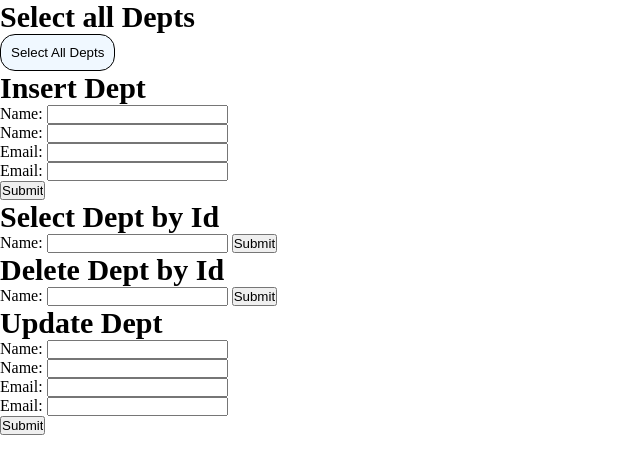
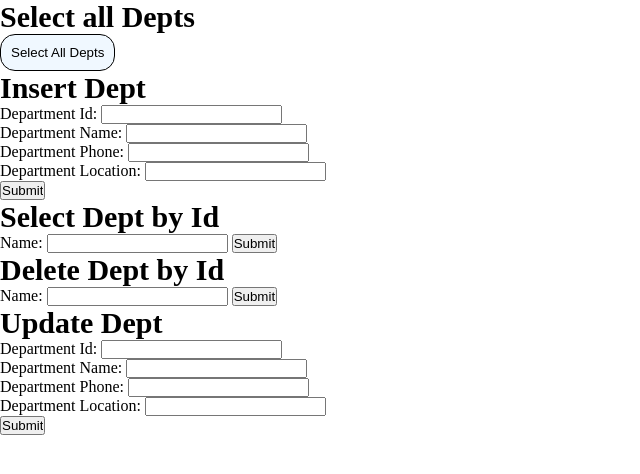
Before and after one commit to luismolinuevo/schoolmanagement, a plain HTML site: page client/index.html in a window 1280 px wide. Shown: the whole page, without its empty margins (0-640 px from the left). Drawn offline with Linux system fonts and the light colour scheme.

Commit message:
update function working, updated some labels

```diff
--- a/client/index.html
+++ b/client/index.html
@@ -17,16 +17,16 @@
     <section>
         <h1>Insert Dept</h1>
         <form id="insertForm">
-            <label for="DeptId">Name:</label>
+            <label for="DeptId">Department Id:</label>
             <input type="text" id="DeptId" name="DeptId"><br/>
 
-            <label for="DeptName">Name:</label>
+            <label for="DeptName">Department Name:</label>
             <input type="text" id="DeptName" name="DeptName"><br/>
 
-            <label for="Phone">Email:</label>
+            <label for="Phone">Department Phone:</label>
             <input type="text" id="Phone" name="Phone"><br/>
 
-            <label for="Location">Email:</label>
+            <label for="Location">Department Location:</label>
             <input type="text" id="Location" name="Location"><br/>
 
             <input type="submit" value="Submit">
@@ -57,16 +57,16 @@
     <section>
         <h1>Update Dept</h1>
         <form id="updateForm">
-            <label for="DeptId">Name:</label>
+            <label for="DeptId">Department Id:</label>
             <input type="text" id="updateDeptId" name="DeptId"><br/>
 
-            <label for="DeptName">Name:</label>
+            <label for="DeptName">Department Name:</label>
             <input type="text" id="updateDeptName" name="DeptName"><br/>
 
-            <label for="Phone">Email:</label>
+            <label for="Phone">Department Phone:</label>
             <input type="text" id="updatePhone" name="Phone"><br/>
 
-            <label for="Location">Email:</label>
+            <label for="Location">Department Location:</label>
             <input type="text" id="updateLocation" name="Location"><br/>
 
             <input type="submit" value="Submit">
@@ -74,7 +74,7 @@
         <div></div>
     </section>
 
-    <!-- <script src="app.js"></script>
+    <!-- <!-- <script src="app.js"></script> -->
     <script src="app.js"></script>
 </body>
 </html>
--- a/client/style.css
+++ b/client/style.css
@@ -13,6 +13,7 @@ button {
     border: 1px solid black;
     padding: 10px;
     border-radius: 15px;
+    cursor: pointer;
 
 }
 
--- a/server/index.js
+++ b/server/index.js
@@ -57,9 +57,9 @@ app.get("/dept/:id", (req, res) => {
 app.put("/dept/:id", (req, res) => {
   const id = req.params.id;
   const { DeptName, Phone, Location } = req.body;
-  const query = `UPDATE Department SET DeptName=?, Phone=?, Location=?, WHERE id=?`;
+  const query = `UPDATE Department SET DeptName=?, Phone=?, Location=? WHERE DeptId=?`;
 
-  db.query(query, [DeptName, Phone, Location], (err, results) => {
+  db.query(query, [DeptName, Phone, Location, id], (err, results) => {
     if (err) {
       console.log("Error executing query", err);
       res.status(500).json({ success: false, message: "Error getting data" });
```
